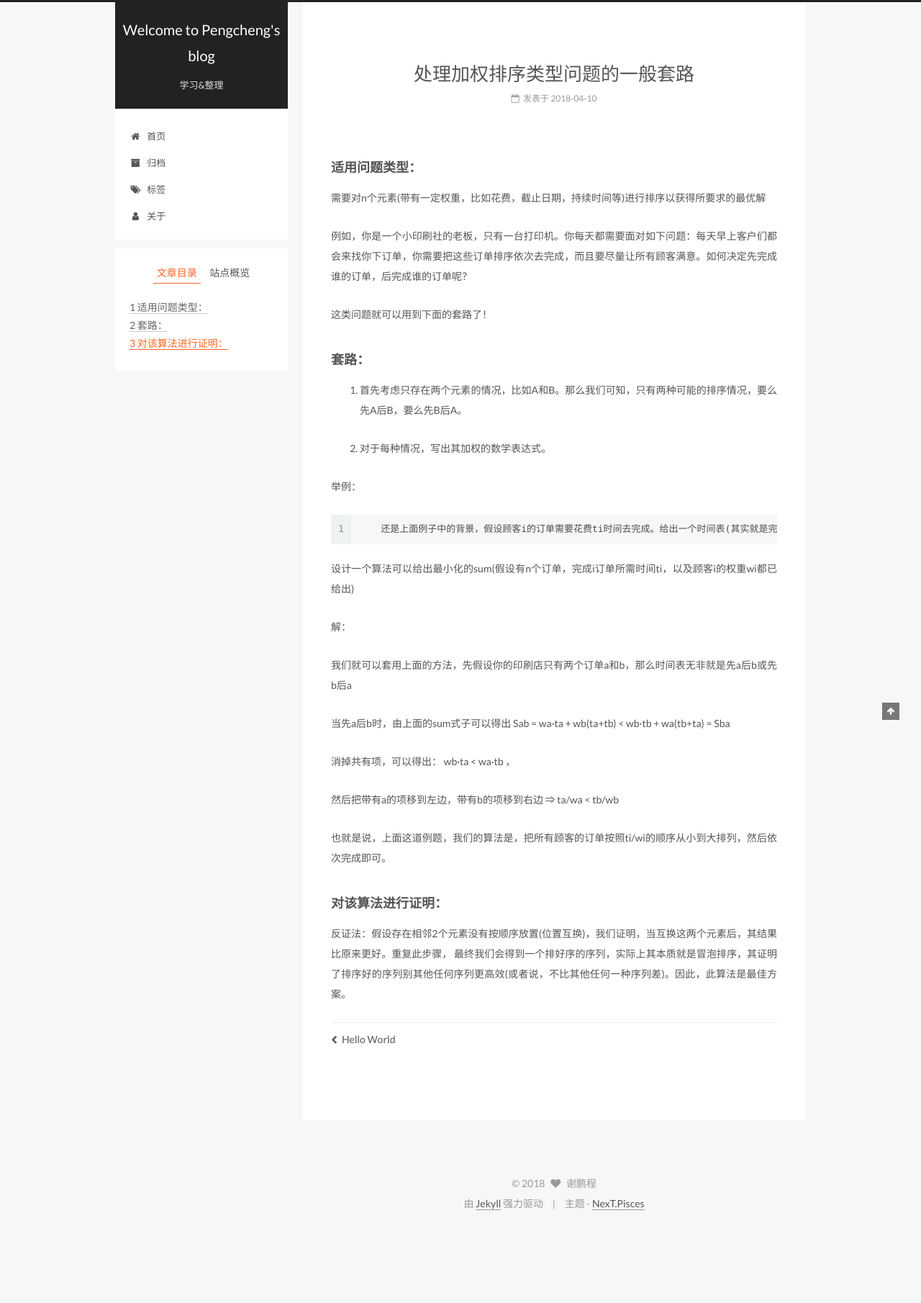
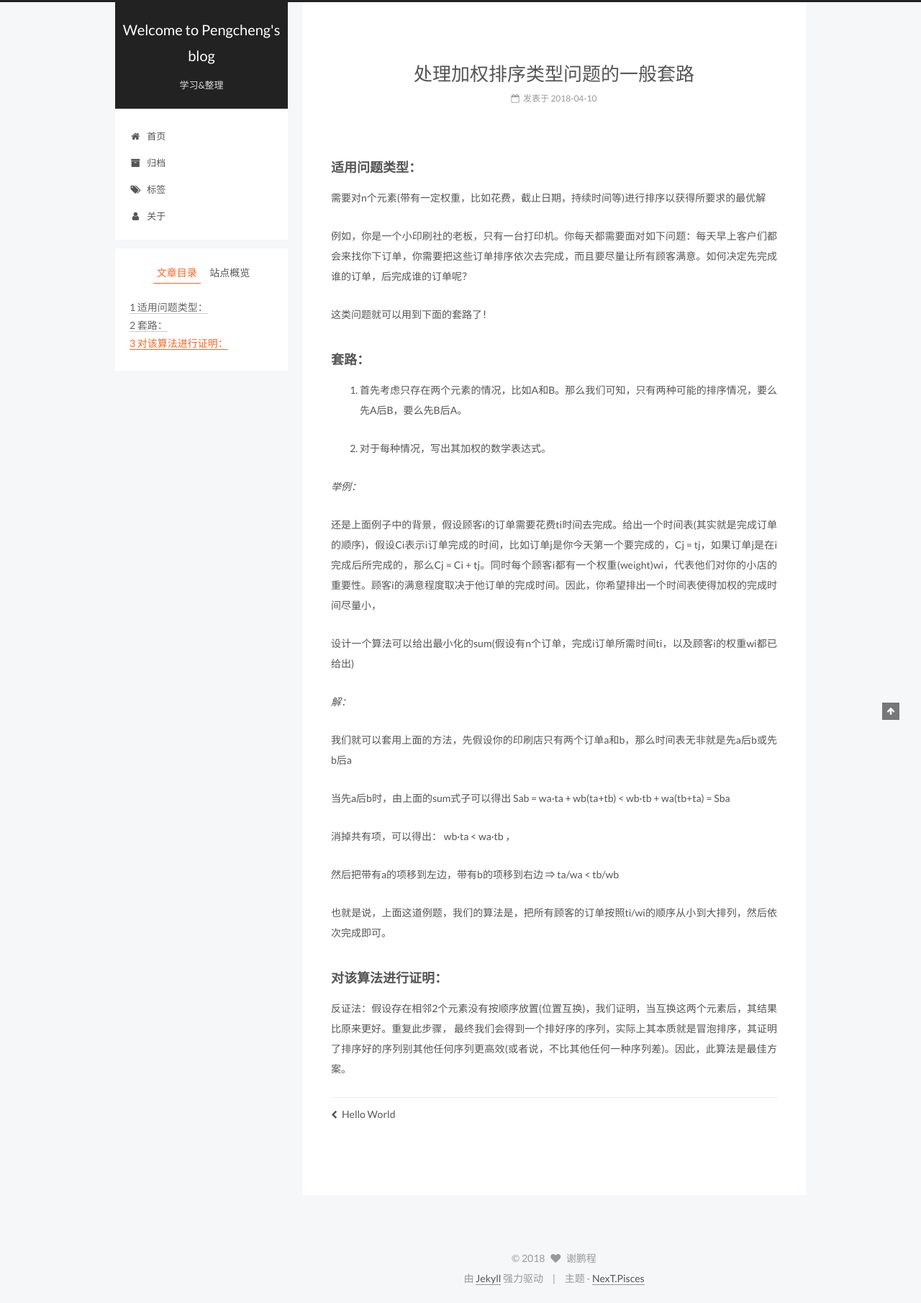
Before and after one commit to Pengcheng-Xie/Pengcheng-Xie.github.io, a Jekyll site: the page built from _posts/2018-04-10-WeightedSorting.md, in a window 1280 px wide. Shown: the whole page at 72% size. Built offline with Jekyll 4.4.1, drawn with Linux system fonts in a browser that asks for light colours; before the commit the page ends 1706 px from its top, so only the background shows below that.

```diff
--- a/_posts/2018-04-10-WeightedSorting.md
+++ b/_posts/2018-04-10-WeightedSorting.md
@@ -21,13 +21,13 @@ tags:
 
 2. 对于每种情况，写出其加权的数学表达式。
 
-举例：
+*举例：*
 
-        还是上面例子中的背景，假设顾客i的订单需要花费ti时间去完成。给出一个时间表(其实就是完成订单的顺序)，假设Ci表示i订单完成的时间，比如订单j是你今天第一个要完成的，Cj = tj，如果订单j是在i完成后所完成的，那么Cj = Ci + tj。同时每个顾客i都有一个权重(weight)wi，代表他们对你的小店的重要性。顾客i的满意程度取决于他订单的完成时间。因此，你希望排出一个时间表使得加权的完成时间尽量小，
+还是上面例子中的背景，假设顾客i的订单需要花费ti时间去完成。给出一个时间表(其实就是完成订单的顺序)，假设Ci表示i订单完成的时间，比如订单j是你今天第一个要完成的，Cj = tj，如果订单j是在i完成后所完成的，那么Cj = Ci + tj。同时每个顾客i都有一个权重(weight)wi，代表他们对你的小店的重要性。顾客i的满意程度取决于他订单的完成时间。因此，你希望排出一个时间表使得加权的完成时间尽量小，
 
 设计一个算法可以给出最小化的sum(假设有n个订单，完成i订单所需时间ti，以及顾客i的权重wi都已给出)
 
-解：
+*解：*
 
 我们就可以套用上面的方法，先假设你的印刷店只有两个订单a和b，那么时间表无非就是先a后b或先b后a
 
```
